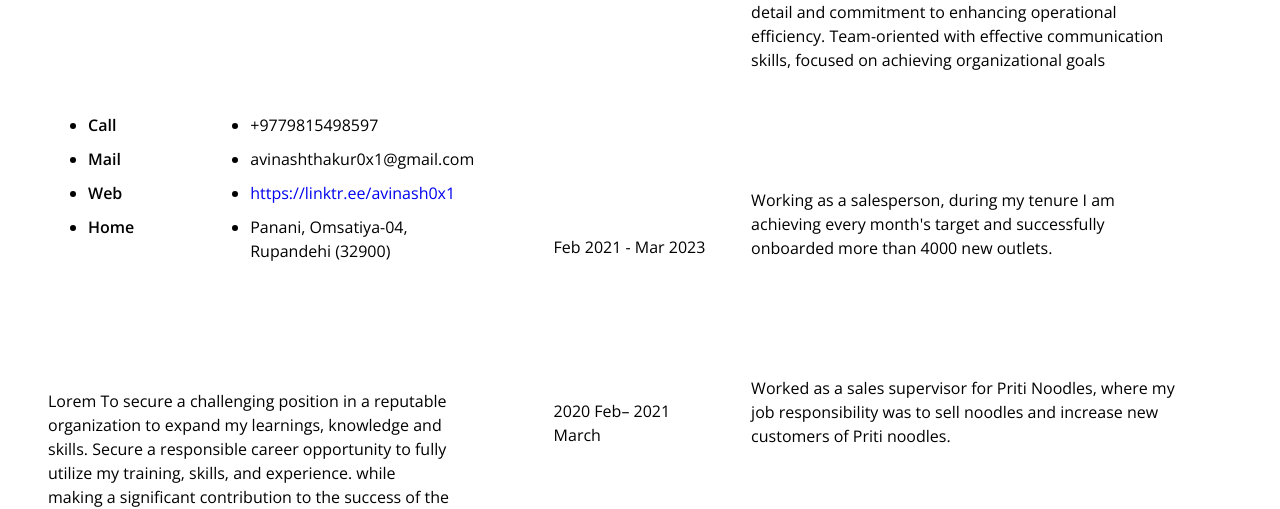
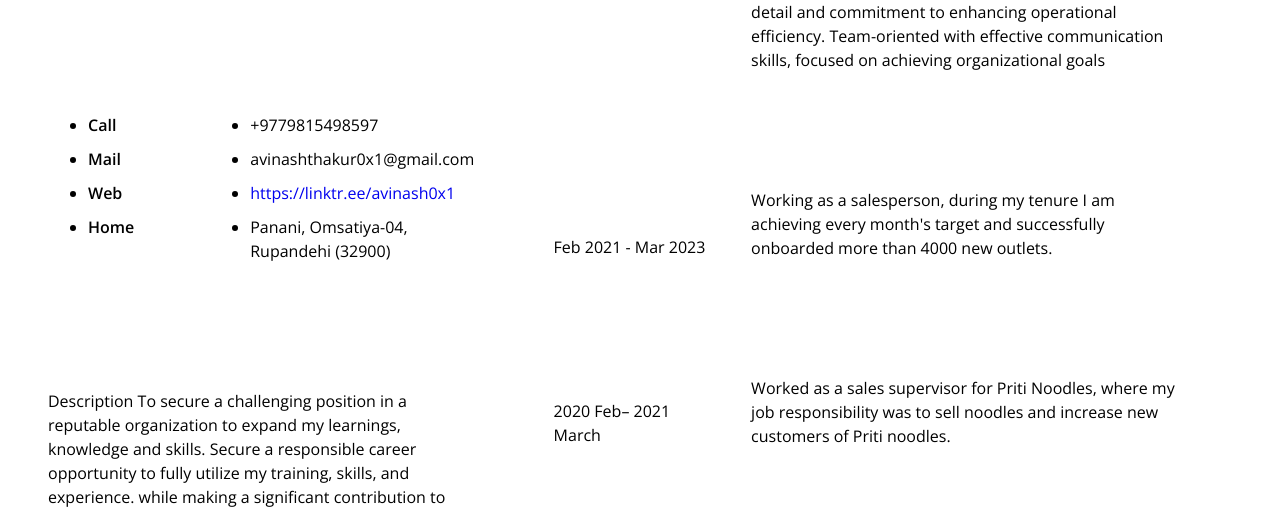
Before and after one commit to Avinash0x1/custom-cv, a plain HTML site: page index.html in a window 1280 px wide. Shown: the part 291-800 px from the top of the page. Drawn offline with nearby package versions, Linux system fonts and the light colour scheme; a script that the page names is missing.

Commit message:
Update index.html

```diff
--- a/index.html
+++ b/index.html
@@ -57,7 +57,7 @@
                     </ul>
                 </div>
                 <div class="contact-presentation"> <!-- YOUR PRESENTATION RESUME  -->
-                    <p><span class="bold">Lorem</span>  To secure a challenging position in a
+                    <p><span class="bold">Description</span>  To secure a challenging position in a
                         reputable organization to expand my
                         learnings, knowledge and skills. Secure
                         a responsible career opportunity to
```
